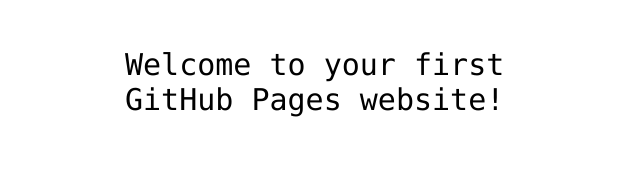
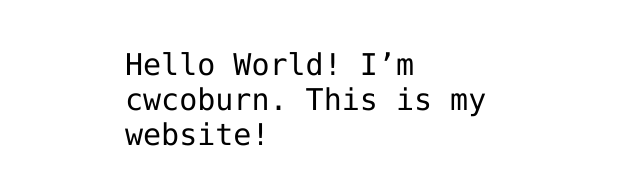
Before and after one commit to cwcoburn/cwcoburn.gitgub.io, a plain HTML site: page index.html in a window 1280 px wide. Shown: the part 341-526 px from the top of the page, without its empty margins (315-955 px from the left). Drawn offline with Linux system fonts and the light colour scheme.

Commit message:
Update index.html
Added my username

```diff
--- a/index.html
+++ b/index.html
@@ -12,7 +12,7 @@
 <img src="https://octodex.github.com/images/daftpunktocat-thomas.gif" id="octocat" alt="octocat-gif" />
 
 <!-- Change this code here by copy and pasting your template on line 15 -->
-<p>Welcome to your first GitHub Pages website!</p>
+<p>Hello World! I’m cwcoburn. This is my website!</p>
 
 </body>
 </html>
```
